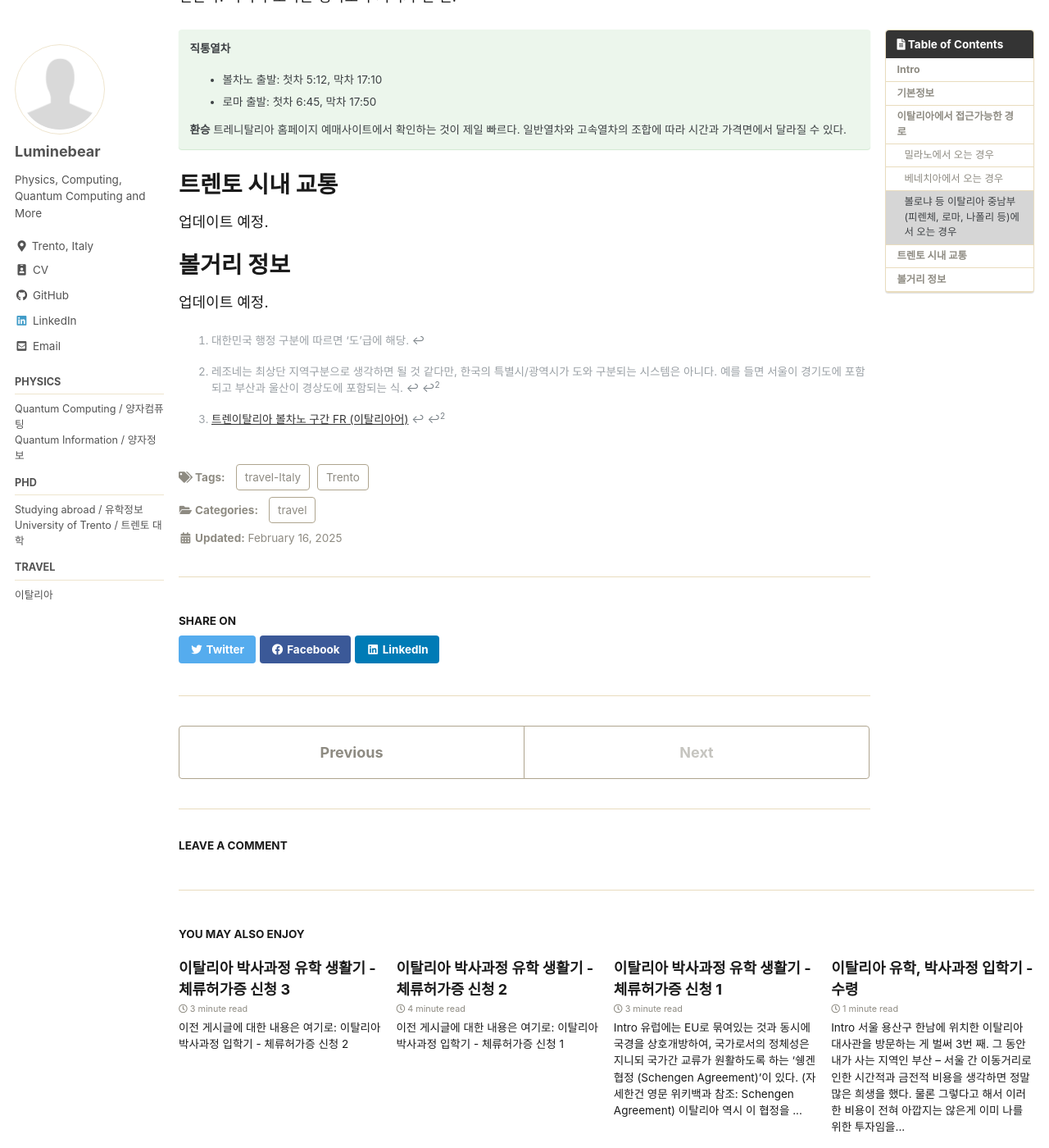
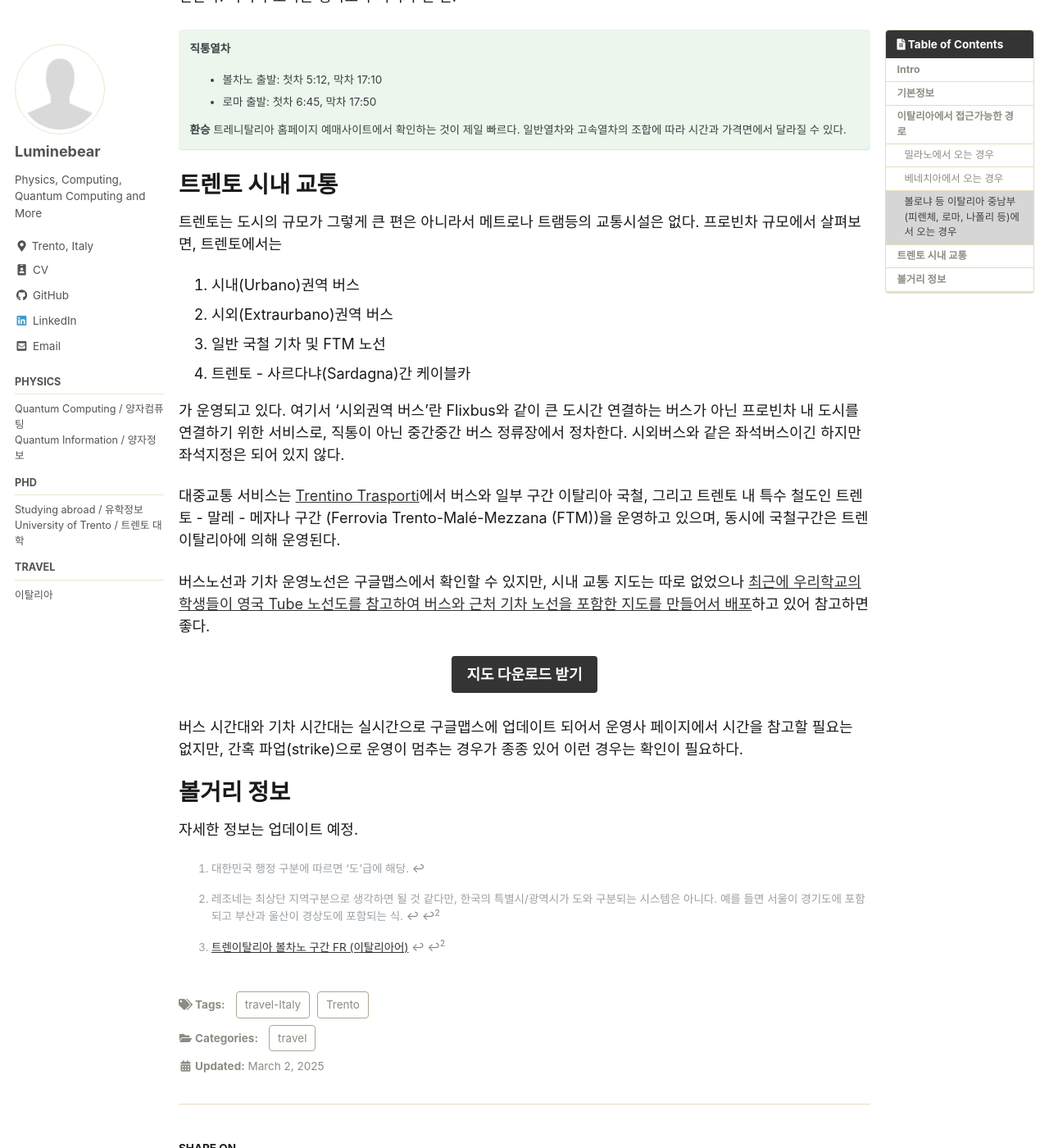
Before and after one commit to Luminebear/Luminebear.github.io, a Jekyll site: the page built from _posts/2025-02-01-trento-info.md, in a window 1280 px wide and 1400 px high, scrolled down 3456 px. Shown: the whole window at 82% size. Built offline with Jekyll 4.4.1, drawn with Linux system fonts in a browser that asks for light colours; cached includes are drawn as plain includes; some web fonts are replaced; comment, search, counter and statistics services are not loaded; a style sheet for code colours, icons or effects is not loaded; some of the changed text lies outside the part shown.

Commit message:
Update posts about visa and travel in trento

```diff
--- a/_posts/2025-02-01-trento-info.md
+++ b/_posts/2025-02-01-trento-info.md
@@ -4,7 +4,7 @@
 categories: travel
 sidebar:
   nav: "docs"
-last_modified_at: 2025-02-16
+last_modified_at: 2025-03-02
 mathjax: false
 toc: true
 toc_label: Table of Contents
@@ -143,10 +143,29 @@
 <div class="notice--success">{{ notice-2 | markdownify }}</div>
 
 # 트렌토 시내 교통
-업데이트 예정.
+트렌토는 도시의 규모가 그렇게 큰 편은 아니라서 메트로나 트램등의 교통시설은 없다.
+프로빈차 규모에서 살펴보면, 트렌토에서는
+
+1. 시내(Urbano)권역 버스
+2. 시외(Extraurbano)권역 버스
+3. 일반 국철 기차 및 FTM 노선
+4. 트렌토 - 사르다냐(Sardagna)간 케이블카
+
+가 운영되고 있다.
+여기서 '시외권역 버스'란 Flixbus와 같이 큰 도시간 연결하는 버스가 아닌 프로빈차 내 도시를 연결하기 위한 서비스로, 직통이 아닌 중간중간 버스 정류장에서 정차한다.
+시외버스와 같은 좌석버스이긴 하지만 좌석지정은 되어 있지 않다.
+
+대중교통 서비스는 [Trentino Trasporti](https://www.trentinotrasporti.it/)에서 버스와 일부 구간 이탈리아 국철, 그리고 트렌토 내 특수 철도인 트렌토 - 말레 - 메자나 구간 (Ferrovia Trento-Malé-Mezzana (FTM))을 운영하고 있으며, 동시에 국철구간은 트렌이탈리아에 의해 운영된다.
+
+버스노선과 기차 운영노선은 구글맵스에서 확인할 수 있지만, 시내 교통 지도는 따로 없었으나 [최근에 우리학교의 학생들이 영국 Tube 노선도를 참고하여 버스와 근처 기차 노선을 포함한 지도를 만들어서 배포](https://mag.unitn.it/storie/121255/una-tube-map-per-trento)하고 있어 참고하면 좋다.
+
+[지도 다운로드 받기](https://mag.unitn.it/alfresco/download/workspace/SpacesStore/9f1d9f3a-5e70-401b-b6c4-0bd016be7769/Mappa%20bus.pdf){: .btn .btn--primary .btn--large}
+{: .text-center}
+
+버스 시간대와 기차 시간대는 실시간으로 구글맵스에 업데이트 되어서 운영사 페이지에서 시간을 참고할 필요는 없지만, 간혹 파업(strike)으로 운영이 멈추는 경우가 종종 있어 이런 경우는 확인이 필요하다.
 
 # 볼거리 정보
-업데이트 예정.
+자세한 정보는 업데이트 예정.
 
 
 [^1]: 대한민국 행정 구분에 따르면 '도'급에 해당.
```
Also changed, not shown: _posts/2024-09-14-italyvisa-pre2.md (+4 -1 lines), _posts/2024-10-09-italyvisa-final.md (+1 -1 lines).
